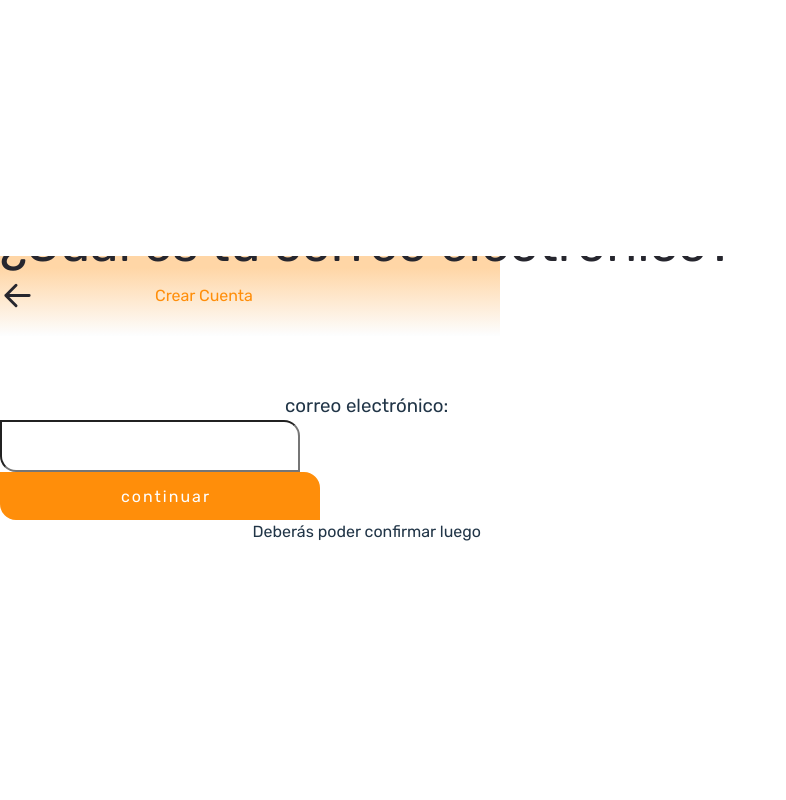
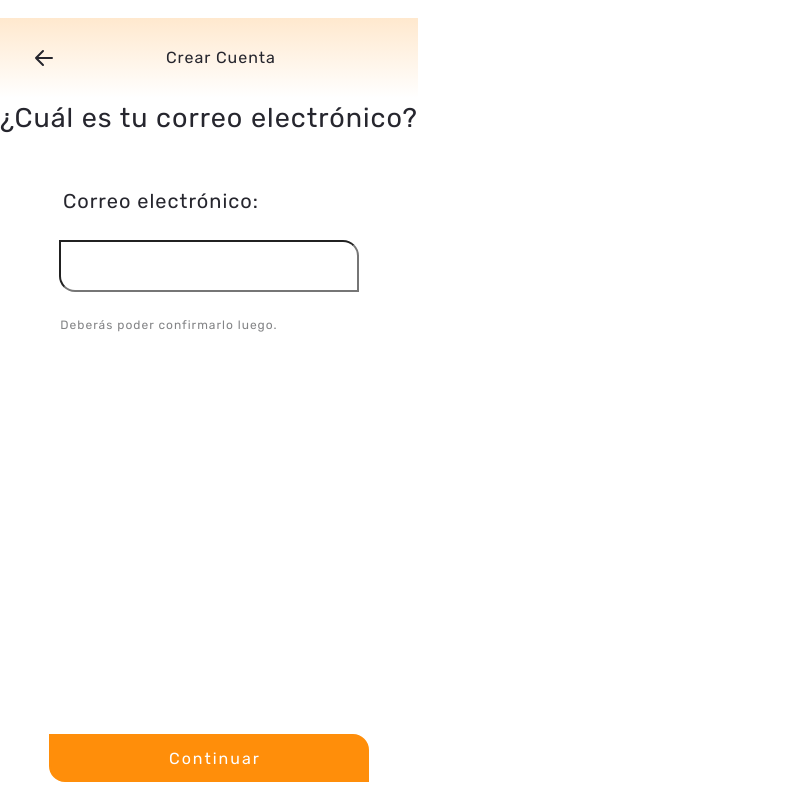
Before and after one commit to DamianCoalla/AUDN, a React (Vite) app in the folder front/: page /register in a window 1280 px wide. Shown: the whole page, without its empty margins (0-786 px from the left). Built offline with nearby package versions, Linux system fonts and the light colour scheme.

Commit message:
estilos varios

```diff
--- a/front/src/App.css
+++ b/front/src/App.css
@@ -4,7 +4,8 @@
 }
 .link {
   text-decoration: none;
-  color: black;
+
+
 }
 
 * {
--- a/front/src/Components/Button/Button.css
+++ b/front/src/Components/Button/Button.css
@@ -1,14 +1,4 @@
-.btnStart {
-  display: flex;
-  flex-direction: row;
-  justify-content: center;
-  align-items: center;
-  padding: 12px 16px;
-  gap: 12px;
-  border-radius: 0px 16px;
-  width: 320px;
-  height: 48px;
-}
+
 
 .btnStart {
   display: flex;
--- a/front/src/Components/Header/Header.css
+++ b/front/src/Components/Header/Header.css
@@ -1,17 +1,23 @@
 .divHeaderContainer {
   display: flex;
-  justify-content: start;
+  justify-content: center;
   align-items: center;
-  width: 500px;
-  margin-right: 130px;
+
+
   height: 80px;
-
-  background: linear-gradient(#ffd6a6 15%, #fdfeff);
+  font-family: 'Rubik', sans-serif;
+  background: linear-gradient(to bottom, rgba(255,142,10, 0.2), rgba(255, 255, 255, 1));
 }
 
 .imgHeaderBackArrow {
-  height: 35px;
+
+  position: relative;
+  right: 110px;
 }
-.divHeaderText {
-  margin-left: 120px;
+
+.HeaderTitle {
+  color: #26262E;
+  font-family: 'Rubik', sans-serif;
+  font-weight: bold;
+  letter-spacing: 1px;
 }
--- a/front/src/Components/Header/Header.jsx
+++ b/front/src/Components/Header/Header.jsx
@@ -7,8 +7,9 @@ function Header(props) {
     <div className="divHeaderContainer">
       <img src={backArrow} alt="backArrow" className="imgHeaderBackArrow" />
       <div className="divHeaderText">
-        <p>{props.paragraph}</p>
-        <span>{props.title}</span>
+        <p>{props.paragraph}
+        </p>
+        <span className="HeaderTitle">{props.title}</span>
       </div>
     </div>
   );
--- a/front/src/Components/Home/MainCupido/MainCupido.jsx
+++ b/front/src/Components/Home/MainCupido/MainCupido.jsx
@@ -18,7 +18,7 @@ function MainCupido() {
       </Link>
       <Carrousel />
 
-      <Buttons title="Crear Playlist" color="orange" />
+      <Button title="Crear Playlist" color="orange" />
     </div>
   );
 }
--- a/front/src/Components/RegisterEmail/RegisterEmail.css
+++ b/front/src/Components/RegisterEmail/RegisterEmail.css
@@ -1,7 +1,39 @@
-.divLogInEmailContainer {
-  height: 100vh;
 
+.formRegister {
+  display: flex;
   flex-direction: column;
-  justify-content: center;
   align-items: center;
+  color: #26262E;
+  font-weight: bold;
 }
+
+.divConfirmButton {
+    position: relative;
+    margin-top: 400px;
+    font-weight: bold;
+    letter-spacing: 1px;
+}
+
+h2 {
+    font-size: 35px;
+    font-weight: bold;
+    letter-spacing: 1px;
+}
+
+h3 {
+    font-size: 20px;
+    font-weight: bold;
+    position: relative;
+    right: 52px;
+    letter-spacing: 1px;
+}
+
+p {
+    font-family: 'Rubik', sans-serif;
+    color: #838486;
+    font-weight: medium;
+    position: relative;
+    right: 40px;
+    letter-spacing: 1px;
+    font-size: 12px;
+}
--- a/front/src/Components/RegisterEmail/RegisterEmail.jsx
+++ b/front/src/Components/RegisterEmail/RegisterEmail.jsx
@@ -51,13 +51,14 @@ function RegisterEmail() {
   };
 
   return (
-    <div className="">
-      <form action="submit" onSubmit={FuncionCheckEmail}>
+    <div className="divLogInEmailContainer">
+      <Header title="Crear Cuenta" />
+      <form action="submit" onSubmit={FuncionCheckEmail} className="formRegister">
         <Link to={"/"} className="link">
-          <Header title="Crear Cuenta" />
+
         </Link>
-        <h1> ¿Cuál es tu correo electrónico?</h1>
-        <h3> correo electrónico:</h3>
+        <h2> ¿Cuál es tu correo electrónico?</h2><br /><br />
+        <h3> Correo electrónico:</h3> <br />
 
         {/* <Input type="email" onChange={handleOnChange} /> */}
         <Input
@@ -66,14 +67,18 @@ function RegisterEmail() {
             setEmail(event.target.value);
           }}
           value={email}
-        />
-        <Button
+        /> <br />
+        <p>Deberás poder confirmarlo luego.</p>
+
+        <div className="divConfirmButton"><Button
           type="submit"
-          title="continuar"
+          title="Continuar"
           color="orange"
           disabled={true}
         />
-        <p>Deberás poder confirmar luego</p>
+
+        </div>
+
       </form>
     </div>
   );
--- a/front/src/Components/RegisterEmail/RegisterUser/RegisterUser.css
+++ b/front/src/Components/RegisterEmail/RegisterUser/RegisterUser.css
@@ -1,11 +1,65 @@
+.formUser {
+  display: flex;
+  flex-direction: column;
+  align-items: center;
+  color: #26262E;
+  font-weight: bold;
+}
 .divLogInuserContainer {
   height: 100vh;
 }
-
-.divTermsAndConditionsContainer {
-  display: flex;
+.divConfirmButton {
+  position: relative;
+  margin-top: 400px;
+  font-weight: bold;
+  letter-spacing: 1px;
+}
+h2 {
+  font-size: 27px;
+  font-weight: bold;
+  letter-spacing: 1px;
 }
 
-div span {
-  color: #ff8e0a;
+h3 {
+  font-size: 20px;
+  font-weight: bold;
+  position: relative;
+  right: 48px;
+  letter-spacing: 1px;
 }
+
+h4 {
+  font-size: 20px;
+  font-weight: bold;
+  position: relative;
+  right: 88px;
+  letter-spacing: 1px;
+}
+
+.security {
+  font-family: 'Rubik', sans-serif;
+  color: #838486;
+  font-weight: medium;
+  position: relative;
+  right: 19px;
+  letter-spacing: 1px;
+  font-size: 12px;
+}
+
+.conditions {
+  color: #26262E;
+  position: relative;
+  left: 0px;
+}
+.checkboxTerms {
+  -webkit-appearance: none;
+ -moz-appearance: none;
+  appearance: none;
+  width: 25px;
+  height: 25px;
+  background: url("../../assets/icons/icon-placeholder.svg") ;
+  background-size: contain;
+  border: none;
+  outline: none;
+  cursor: pointer;
+}
--- a/front/src/Components/RegisterEmail/RegisterUser/RegisterUser.jsx
+++ b/front/src/Components/RegisterEmail/RegisterUser/RegisterUser.jsx
@@ -3,6 +3,7 @@ import Input from "../../Input/Input";
 import Button from "../../Button/Button";
 import Header from "../../Header/Header";
 import { Link, useNavigate } from "react-router-dom";
+import Placeholder from "../../../assets/icons/icon-placeholder.svg"
 
 import "./RegisterUser.css";
 
@@ -55,32 +56,32 @@ function RegisterUser() {
   return (
     <>
       <div className="divLogInuserContainer">
-        <form action="submit" onSubmit={FuncionRegUser}>
+        <form action="submit" onSubmit={FuncionRegUser} className="formUser">
           <Link to={"/register"} className="link">
             <Header title="Crear Cuenta" />
           </Link>
-          <h1>Ingrese un nombre de usuario y contraseña</h1>
-          <h3>Nombre de Usuario:</h3>
+          <h2>Ingresa un nombre de usuario y contraseña.</h2><br />
+          <h3>Nombre de Usuario:</h3><br />
           <Input
             type="text"
             onChange={(event) => {
               setName(event.target.value);
             }}
             value={name}
-          />
-          <h3>Contraseña</h3>
+          /> <br />
+          <h4>Contraseña:</h4> <br />
           <Input
             type="password"
             onChange={(event) => {
               setPassword(event.target.value);
             }}
             value={password}
-          />
-          <p>Deberás poder confirmar luego</p>
+          /> <br />
+          <p className="security">Deberá contener al menos 8 caracteres.</p> <br />
           <div className="divTermsAndConditionsContainer">
-            <input type="checkbox" name="termsAndConditions" id="" />
-            <p>
-              He leido y acepto los <span>Terminos </span> y
+            <input type="checkbox" name="termsAndConditions" id="" className="checkboxTerms" />
+            <p className="conditions">
+              He leído y acepto los <span>Términos </span> y
               <span> Condiciones.</span>
             </p>
           </div>
--- a/front/src/Components/Start/Start.css
+++ b/front/src/Components/Start/Start.css
@@ -22,7 +22,7 @@
   gap: 20px;
   line-height: 57px;
 
-  font-weight: 400;
+  font-weight: bold;
 }
 
 h1 {
```
